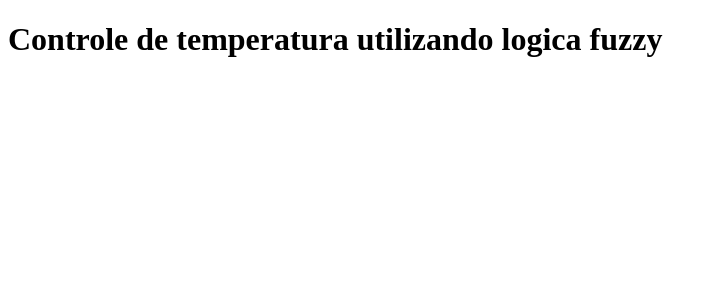
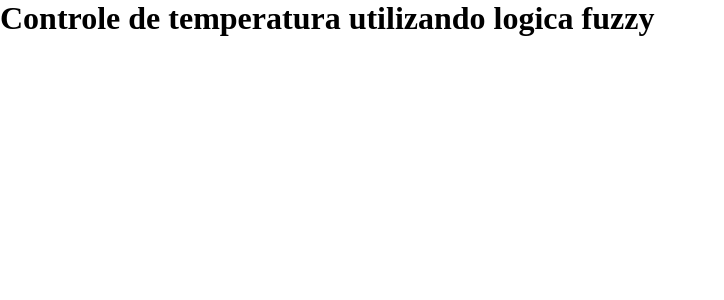
Before and after one commit to BrunoNC22/AvaliacaoDaQualidadeDeAgua, a Vue app: page / in a window 1280 px wide. Shown: the top 300 px of the page, without its empty margins (0-724 px from the left). Built offline with nearby package versions, Linux system fonts and the light colour scheme.

Commit message:
fix: cleaned css properities

```diff
--- a/src/App.vue
+++ b/src/App.vue
@@ -6,4 +6,12 @@ import HomeVue from './components/Home.vue';
   <HomeVue></HomeVue>
 </template>
 
-<style></style>
+<style>
+* {
+  padding: 0;
+  margin: 0;
+  vertical-align: baseline;
+  list-style: none;
+  border: 0
+}
+</style>
```
